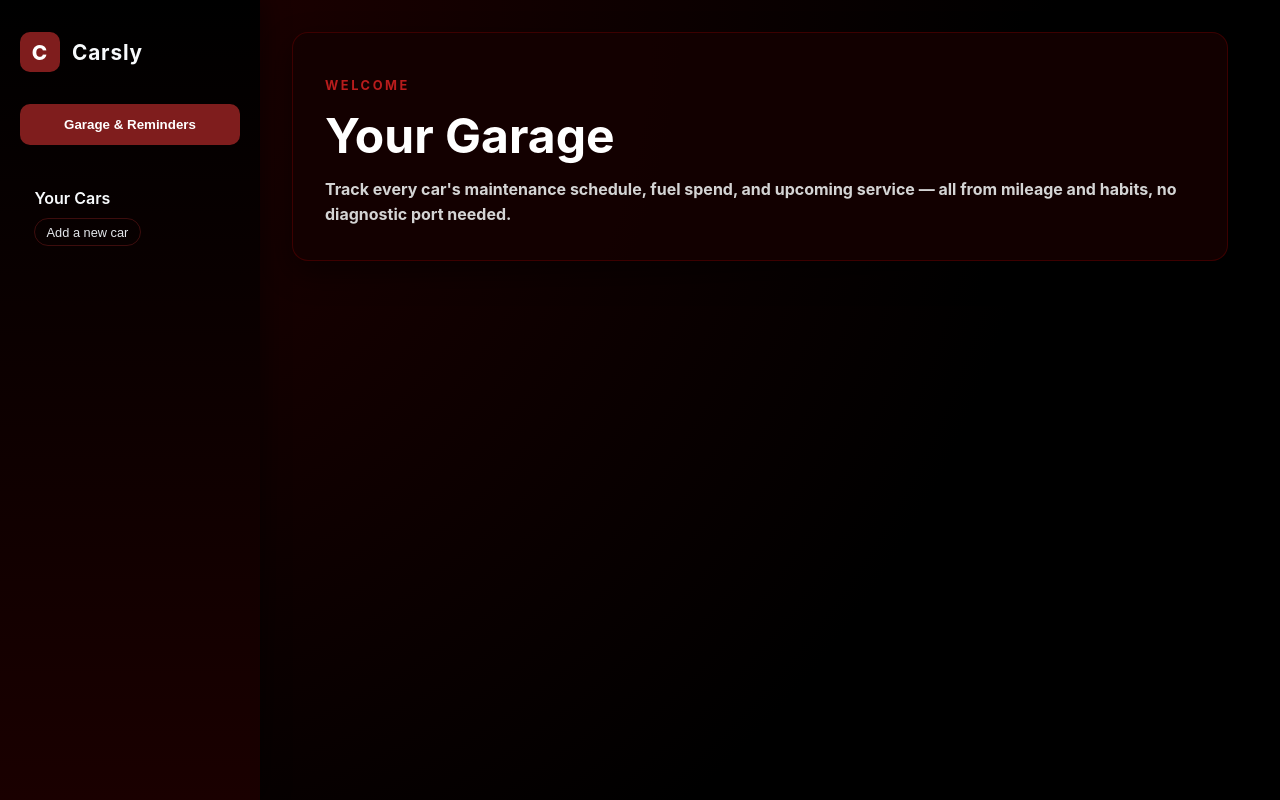
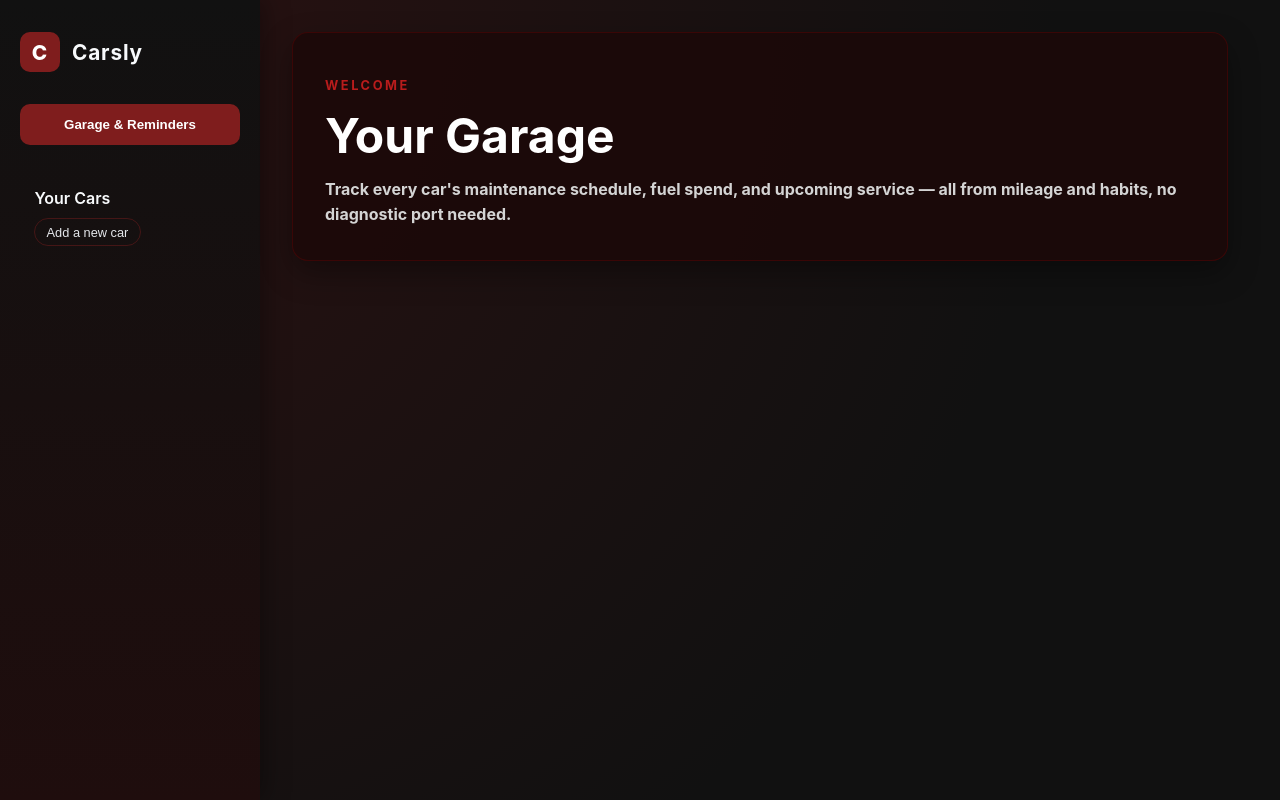
Before and after one commit to andreyfr04/Carsly, a React (Create React App) app: page / in a window 1280 px wide. Built offline with nearby package versions, Linux system fonts and the light colour scheme.

Commit message:
Changed the background to a lighter colour for better readability

```diff
--- a/src/App.css
+++ b/src/App.css
@@ -9,14 +9,14 @@
 
 body {
   margin: 0;
-  background: #000000;
+  background: #111111;
   color: #f5f5f5;
 }
 
 .app {
   min-height: 100vh;
   display: flex;
-  background: radial-gradient(circle at top left, #220000 0%, #000000 70%);
+  background: radial-gradient(circle at top left, #2b1111 0%, #111111 70%);
 }
 
 .app__content {
@@ -27,12 +27,12 @@ body {
 
 .hero,
 .panel {
-  background: rgba(20, 0, 0, 0.92);
-  border: 1px solid rgba(139, 0, 0, 0.35);
+  background: rgba(28, 8, 8, 0.88);
+  border: 1px solid rgba(139, 0, 0, 0.28);
   border-radius: 16px;
   padding: 2rem;
   margin-bottom: 1.5rem;
-  box-shadow: 0 12px 30px rgba(0, 0, 0, 0.45);
+  box-shadow: 0 12px 30px rgba(0, 0, 0, 0.35);
 }
 
 .hero__eyebrow {
--- a/src/components/navbar.css
+++ b/src/components/navbar.css
@@ -5,9 +5,9 @@
   flex-direction: column;
   align-items: flex-start;
   padding: 2rem 1.25rem;
-  background: linear-gradient(180deg, #000000 0%, #1a0000 100%);
+  background: linear-gradient(180deg, #111111 0%, #1f0d0d 100%);
   color: #f8fafc;
-  box-shadow: 4px 0 24px rgba(0, 0, 0, 0.45);
+  box-shadow: 4px 0 24px rgba(0, 0, 0, 0.35);
 }
 
 .navbar__brand {
```
